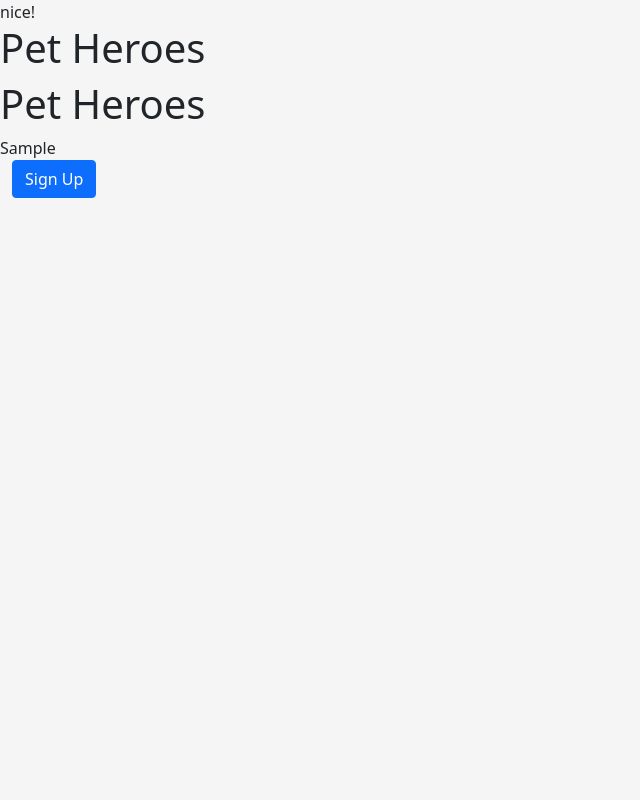
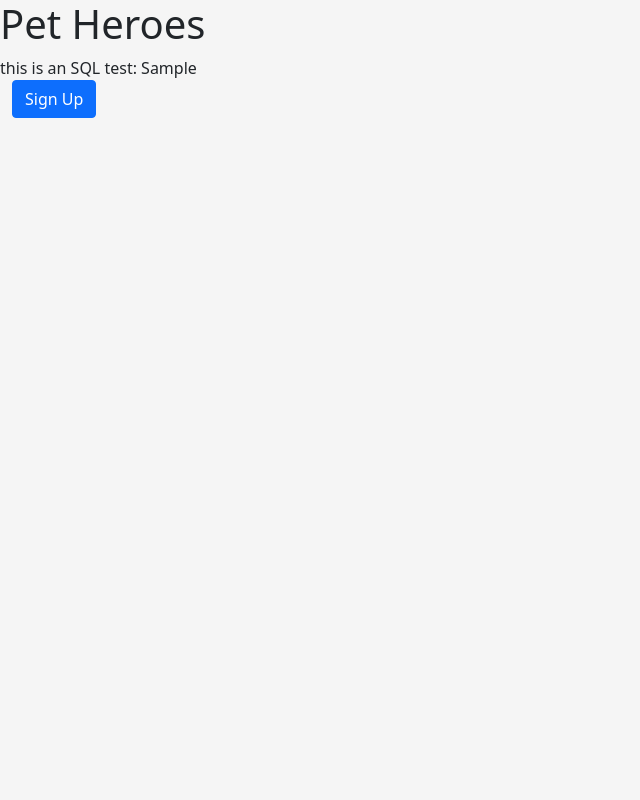
Before and after one commit to belskiza/Pet-Heroes-, a PHP site: page / in a window 1280 px wide. Shown: the whole page, without its empty margins (0-640 px from the left). Run offline with PHP 8.4, Linux system fonts and the light colour scheme; tables that the repository leaves empty or names only in its code hold one stand-in row (values such as "Sample post").

Commit message:
Merge branch 'dustin' of https://github.com/belskiza/Pet-Heroes- into dustin
# Conflicts:
#	index.php

```diff
--- a/header.php
+++ b/header.php
@@ -1,4 +1,3 @@
-<?php echo 'nice!' ?>
 <head>
     <link rel="stylesheet" href="bootstrap.css">
 </head>
--- a/index.php
+++ b/index.php
@@ -9,17 +9,17 @@ include_once 'additional/config.php';
 
 <body style="background-color: whitesmoke">
 <?php include_once 'header.php'?>
-<h1>Pet Heroes</h1>
 <?php
     $sql = "SELECT * FROM users;";
     $result = mysqli_query($conn, $sql);
     $resultCheck = mysqli_num_rows($result);
     if ($resultCheck > 0 ){
         while ($row = mysqli_fetch_assoc($result)) {
-            echo $row['first_name'];
+            echo 'this is an SQL test: '.$row['first_name'];
         }
     }
 ?>
+<br/>
 <div class="container-fluid">
     <a class="btn btn-primary" href="<?php echo 'sign_up.php'?>"> Sign Up </a>
 </div>
```
Also changed, not shown: sign_up.php (+1 -10 lines).
